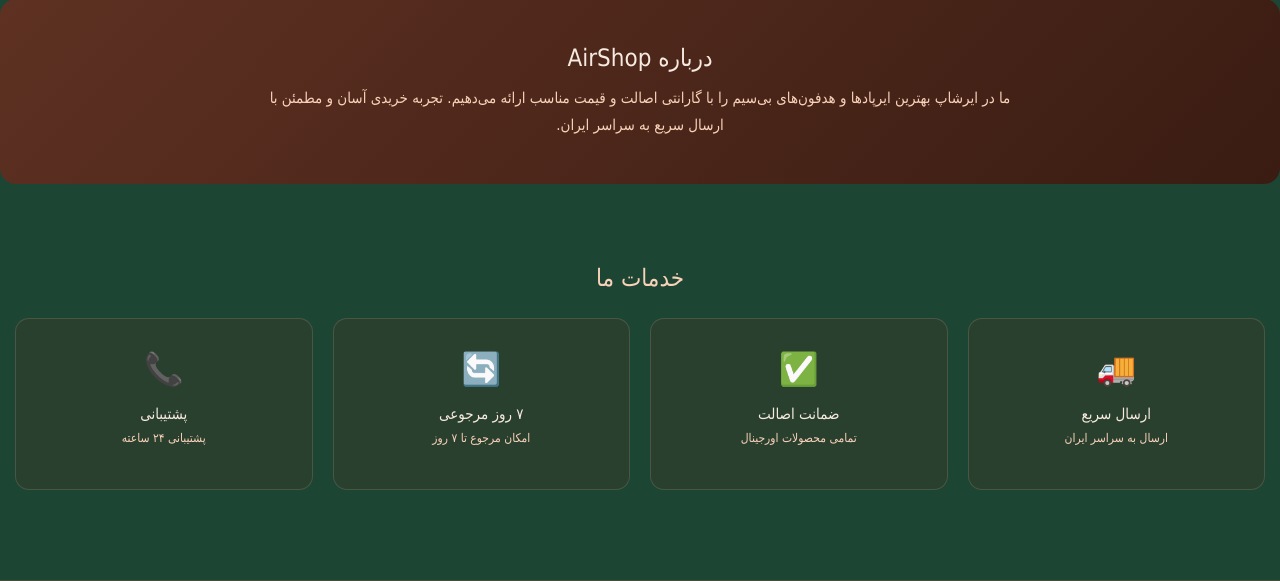
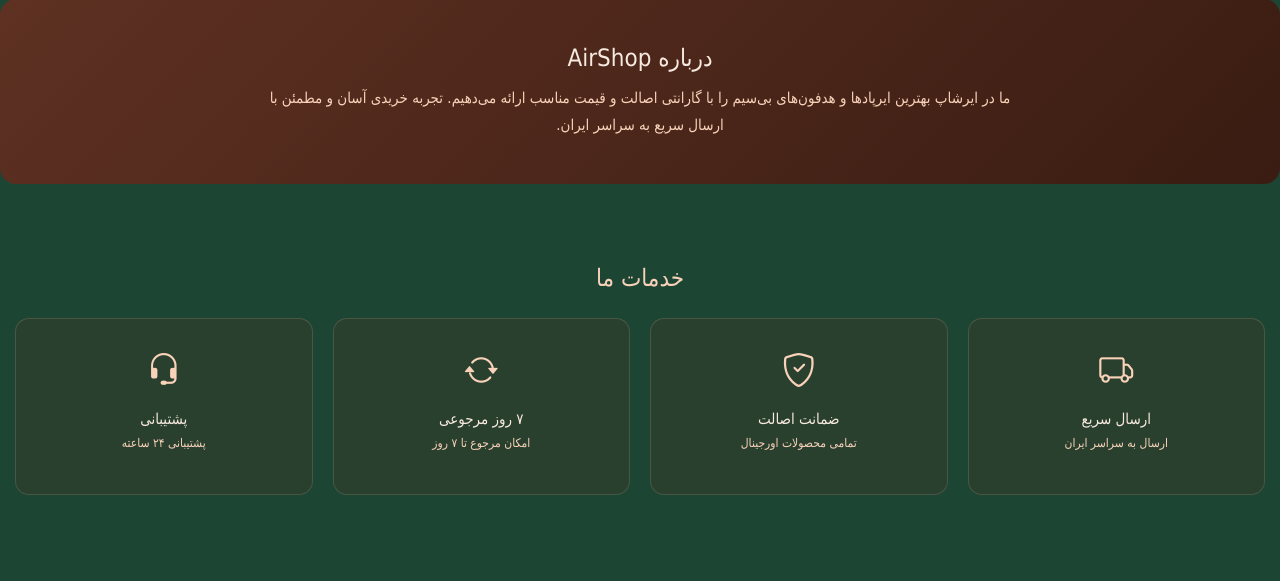
Before and after one commit to yas3in/shop-vibe-code, a Django app: page / in a window 1280 px wide. Shown: the part 1346-1927 px from the top of the page. Run offline with Django 5.2, Linux system fonts and the light colour scheme; data that the repository does not hold is empty; some libraries are stand-ins or nearby versions.

Commit message:
feat: replace emoji service icons with Bootstrap Icons
- Include Bootstrap Icons CDN stylesheet in base.html
- Use bi-truck, bi-shield-check, bi-arrow-repeat, and bi-headset in home.html service cards
- Style service icons with secondary brand color in home.css

```diff
--- a/shop/static/css/home.css
+++ b/shop/static/css/home.css
@@ -260,8 +260,10 @@
 }
 
 .service-icon {
-    font-size: 32px;
-    margin-bottom: 10px;
+    font-size: 34px;
+    margin-bottom: 12px;
+    color: var(--secondary-color);
+    display: inline-block;
 }
 
 .service-card h3 {
--- a/shop/templates/base.html
+++ b/shop/templates/base.html
@@ -7,6 +7,7 @@
     <meta name="viewport" content="width=device-width, initial-scale=1.0">
     <title>{% block title %}AirShop{% endblock %}</title>
     <link rel="stylesheet" href="{% static 'vendor/bootstrap/bootstrap.rtl.min.css' %}">
+    <link rel="stylesheet" href="https://cdn.jsdelivr.net/npm/bootstrap-icons@1.11.3/font/bootstrap-icons.min.css">
     <link rel="stylesheet" href="{% static 'css/style.css' %}">
     {% block extra_css %}{% endblock %}
     <script src="{% static 'vendor/bootstrap/bootstrap.bundle.min.js' %}" defer></script>
--- a/shop/templates/core/home.html
+++ b/shop/templates/core/home.html
@@ -133,22 +133,22 @@
         <h2 class="section-title">خدمات ما</h2>
         <div class="services-grid">
             <div class="service-card">
-                <div class="service-icon">🚚</div>
+                <div class="service-icon"><i class="bi bi-truck"></i></div>
                 <h3>ارسال سریع</h3>
                 <p>ارسال به سراسر ایران</p>
             </div>
             <div class="service-card">
-                <div class="service-icon">✅</div>
+                <div class="service-icon"><i class="bi bi-shield-check"></i></div>
                 <h3>ضمانت اصالت</h3>
                 <p>تمامی محصولات اورجینال</p>
             </div>
             <div class="service-card">
-                <div class="service-icon">🔄</div>
+                <div class="service-icon"><i class="bi bi-arrow-repeat"></i></div>
                 <h3>۷ روز مرجوعی</h3>
                 <p>امکان مرجوع تا ۷ روز</p>
             </div>
             <div class="service-card">
-                <div class="service-icon">📞</div>
+                <div class="service-icon"><i class="bi bi-headset"></i></div>
                 <h3>پشتیبانی</h3>
                 <p>پشتیبانی ۲۴ ساعته</p>
             </div>
```
